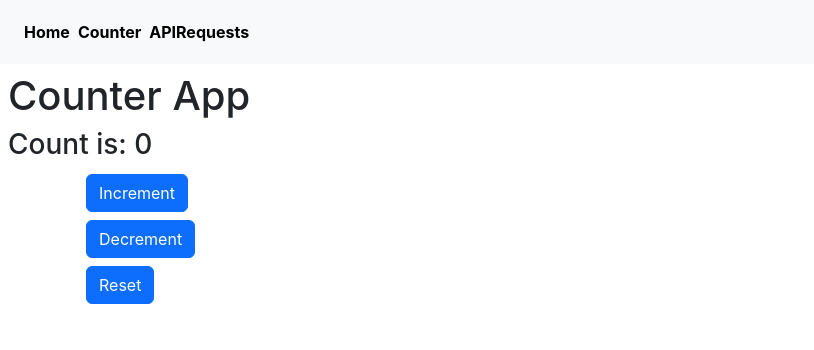
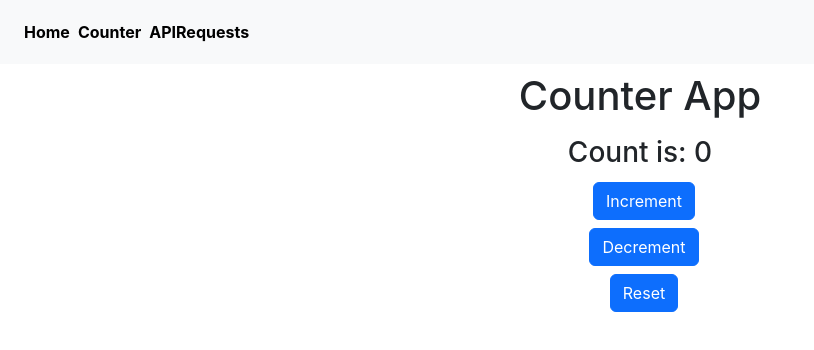
Before and after one commit to BMasterton/PersonalSite, a React (Create React App) app: page /Counter in a window 1280 px wide. Shown: the top 350 px of the page, without its empty margins (0-814 px from the left). Built offline with nearby package versions, Linux system fonts and the light colour scheme.

Commit message:
added centering for the counter page

```diff
--- a/src/components/Counter.js
+++ b/src/components/Counter.js
@@ -5,7 +5,8 @@
     const [counter, setCounter] = useState(0);
 
 return (
-    <>
+    <div class="d-flex flex-column align-items-center justify-content-center text-center">
+
     <h1 class="m-2"> Counter App </h1>
     <h3 class="m-2"> Count is: {counter} </h3>
     <div class="container">
@@ -22,7 +23,7 @@
 
         </div>
     </div>
-</>
+</div>
 )
 }
 
```
